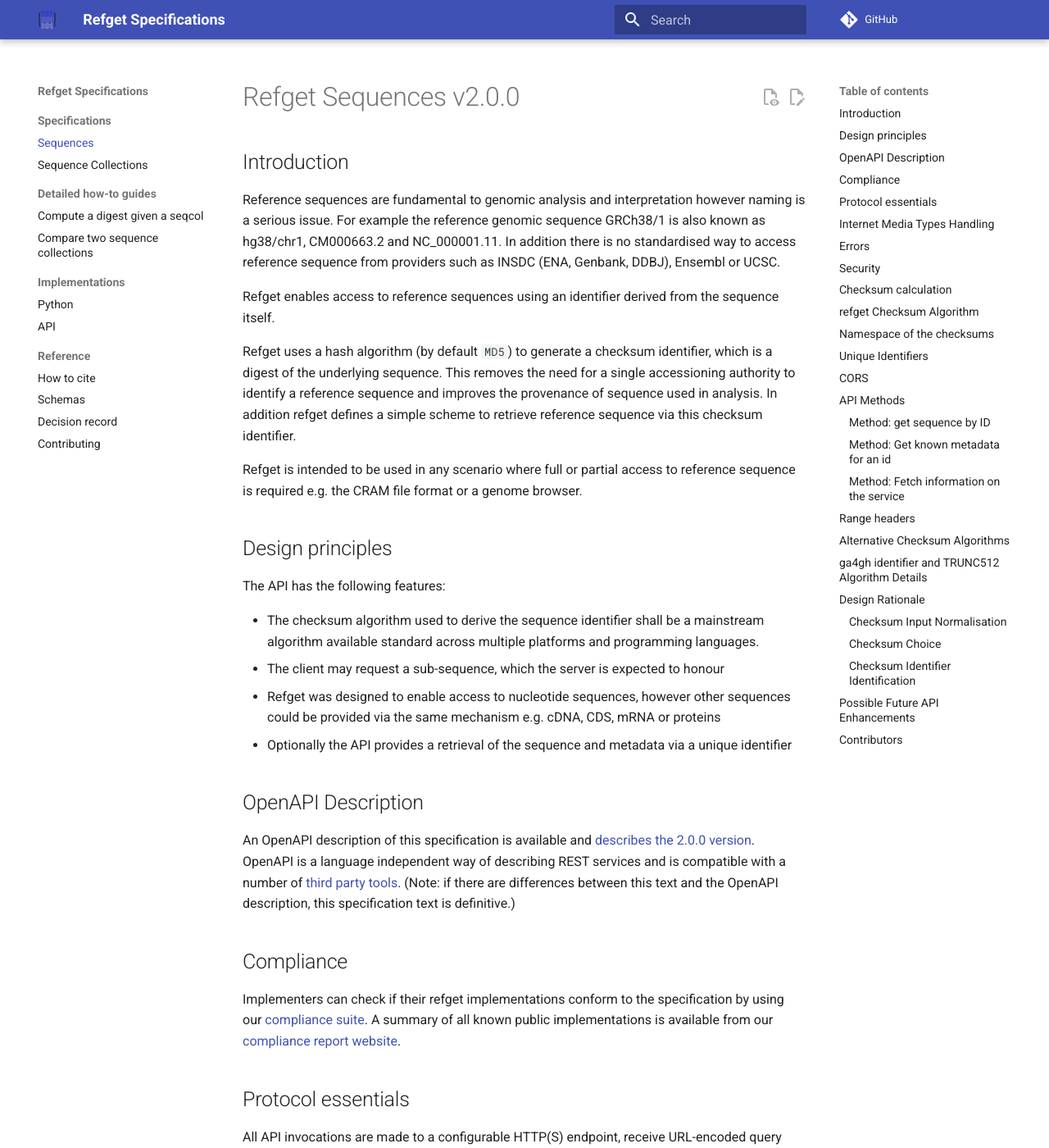
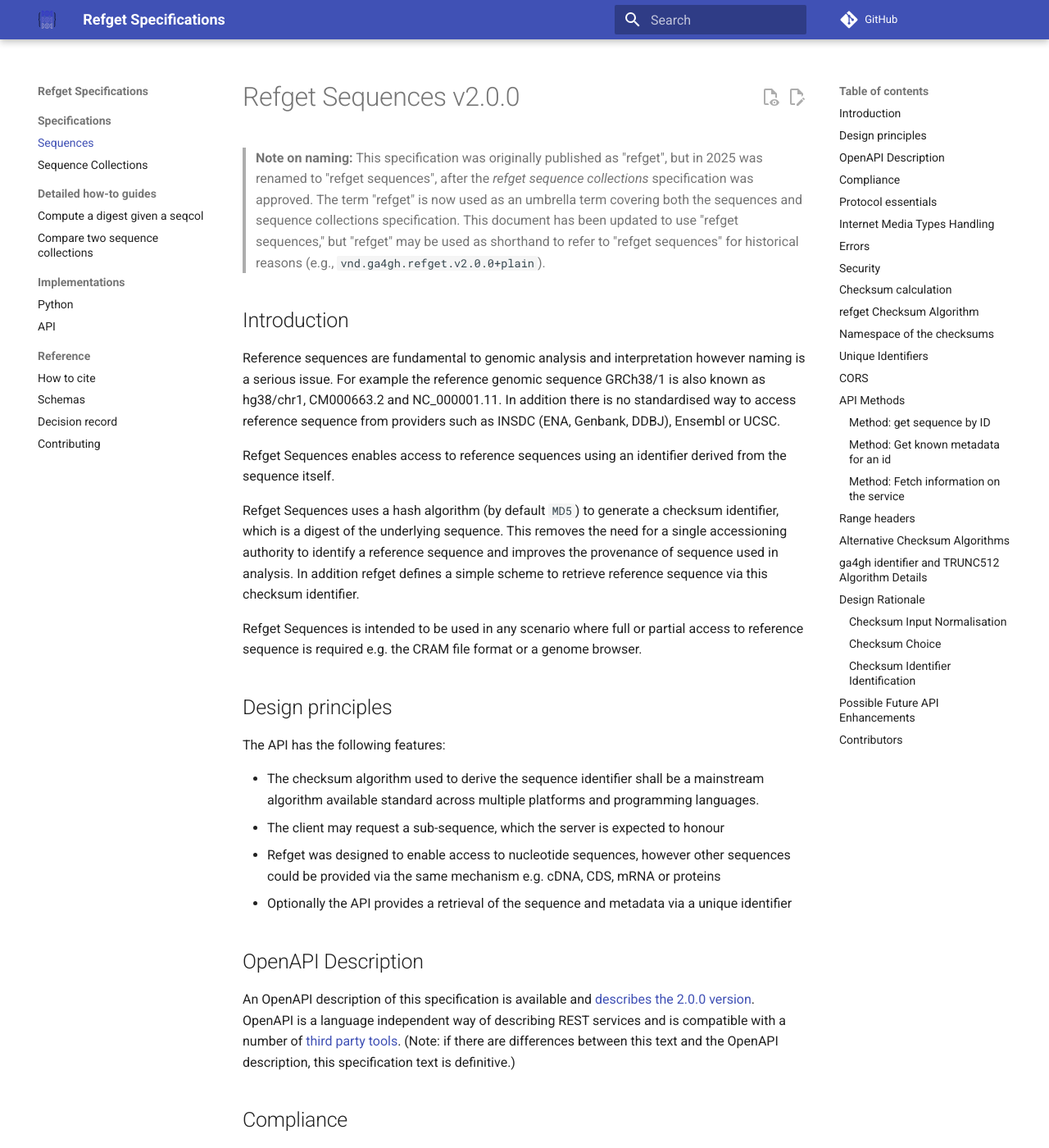
Before and after one commit to ga4gh/refget, an MkDocs documentation site: the page built from docs/sequences/README.md, in a window 1280 px wide and 1400 px high. Shown: the whole window at 82% size. Built offline with MkDocs 1.6.1 and Material for MkDocs 9.7.7, drawn with Linux system fonts in a browser that asks for light colours; comment, search, counter and statistics services are not loaded; some of the changed text lies outside the part shown.

Commit message:
Update naming to refget sequences. See #94

```diff
--- a/docs/sequences/README.md
+++ b/docs/sequences/README.md
@@ -1,20 +1,22 @@
 ---
 layout: default
-title: refget protocol
+title: refget sequences protocol
 suppress_footer: true
 ---
 
 # Refget Sequences v2.0.0
 
+> **Note on naming:** This specification was originally published as "refget", but in 2025 was renamed to "refget sequences", after the *refget sequence collections* specification was approved. The term "refget" is now used as an umbrella term covering both the sequences and sequence collections specification. This document has been updated to use "refget sequences," but "refget" may be used as shorthand to refer to "refget sequences" for historical reasons (e.g., `vnd.ga4gh.refget.v2.0.0+plain`).
+
 ## Introduction
 
 Reference sequences are fundamental to genomic analysis and interpretation however naming is a serious issue. For example the reference genomic sequence GRCh38/1 is also known as hg38/chr1, CM000663.2 and NC_000001.11. In addition there is no standardised way to access reference sequence from providers such as INSDC (ENA, Genbank, DDBJ), Ensembl or UCSC.
 
-Refget enables access to reference sequences using an identifier derived from the sequence itself.
+Refget Sequences enables access to reference sequences using an identifier derived from the sequence itself.
 
-Refget uses a hash algorithm (by default `MD5`) to generate a checksum identifier, which is a digest of the underlying sequence. This removes the need for a single accessioning authority to identify a reference sequence and improves the provenance of sequence used in analysis. In addition refget defines a simple scheme to retrieve reference sequence via this checksum identifier.
+Refget Sequences uses a hash algorithm (by default `MD5`) to generate a checksum identifier, which is a digest of the underlying sequence. This removes the need for a single accessioning authority to identify a reference sequence and improves the provenance of sequence used in analysis. In addition refget defines a simple scheme to retrieve reference sequence via this checksum identifier.
 
-Refget is intended to be used in any scenario where full or partial access to reference sequence is required e.g. the CRAM file format or a genome browser.
+Refget Sequences is intended to be used in any scenario where full or partial access to reference sequence is required e.g. the CRAM file format or a genome browser.
 
 ## Design principles
 
@@ -31,7 +33,7 @@ An OpenAPI description of this specification is available and [describes the 2.0
 
 ## Compliance
 
-Implementers can check if their refget implementations conform to the specification by using our [compliance suite](https://github.com/ga4gh/refget-compliance-suite). A summary of all known public implementations is available from our [compliance report website](https://andrewyatz.github.io/refget-compliance/).
+Implementers can check if their refget sequences implementations conform to the specification by using our [compliance suite](https://github.com/ga4gh/refget-compliance-suite). A summary of all known public implementations is available from our [compliance report website](https://andrewyatz.github.io/refget-compliance/).
 
 ## Protocol essentials
 
@@ -97,7 +99,7 @@ Authorization: Bearer [access_token]
 The policies and processes used to perform user authentication and authorization, and the means through which access tokens are issued, are beyond the scope of this API specification. GA4GH recommends the use of the OAuth 2.0 framework ([RFC 6749](https://tools.ietf.org/html/rfc6749)) for authentication and authorization.
 
 ## Checksum calculation
-The recommended checksum algorithms are `MD5` (a 32 character HEX string) and a SHA-512-based system called `ga4gh` (a base64 URL-safe string, see later for details). Servers MUST support sequence retrieval by one or more of these algorithms, and are encouraged to support all to maximize interoperability. An older algorithm called `TRUNC512` existed in version 1.0.0 of refget but is now deprecated in favour of the GA4GH sequence checksum string. It is possible to translate between the `ga4gh` and `TRUNC512` systems however `TRUNC512` usage SHOULD be discouraged.
+The recommended checksum algorithms are `MD5` (a 32 character HEX string) and a SHA-512-based system called `ga4gh` (a base64 URL-safe string, see later for details). Servers MUST support sequence retrieval by one or more of these algorithms, and are encouraged to support all to maximize interoperability. An older algorithm called `TRUNC512` existed in version 1.0.0 of refget sequences but is now deprecated in favour of the GA4GH sequence checksum string. It is possible to translate between the `ga4gh` and `TRUNC512` systems however `TRUNC512` usage SHOULD be discouraged.
 
 When calculating the checksum for a sequence, all non-base symbols (\n, spaces, etc) must be removed and then the rest uppercased. The allowed alphabet for checksum calculation is uppercase ASCII letters (`0x41`-`0x5A` or `A-Z`).
 
@@ -518,7 +520,7 @@ The algorithm performs a SHA-512 digest of a sequence and creates a `base64url`
 
 ### Checksum Identifier Identification
 
-When a checksum identifier is given to an implementation, it is the server's responsibility to compute what kind of identifier (`MD5`, `ga4gh` or `TRUNC512`) has been given. If provided, the namespace prefix should be used to figure it out. Otherwise `MD5` and `TRUNC512` can be deduced based on length; 32 and 48 characters long respectively. `ga4gh` identifiers can be detected by searching for the string `SQ.`. Should refget officially support alternative checksum based identifiers we will describe the mechanisms to resolve their identification in future versions.
+When a checksum identifier is given to an implementation, it is the server's responsibility to compute what kind of identifier (`MD5`, `ga4gh` or `TRUNC512`) has been given. If provided, the namespace prefix should be used to figure it out. Otherwise `MD5` and `TRUNC512` can be deduced based on length; 32 and 48 characters long respectively. `ga4gh` identifiers can be detected by searching for the string `SQ.`. Should refget sequences officially support alternative checksum based identifiers we will describe the mechanisms to resolve their identification in future versions.
 
 ## Possible Future API Enhancements
 
@@ -560,7 +562,7 @@ The specification makes no attempt to enforce a strict naming authority across i
 | `ensembl`  | Ensembl | Used for an identifier assigned by the Ensembl project | Active |
 | `md5`  | MD5 | Prefix used to describe digests which have gone through the MD5 algorithm | Active |
 | `refseq`   | RefSeq | Used for an identifier assigned by the RefSeq group | Active |
-| `trunc512` | Refget | The old checksum algorithm based on SHA-512 used in v1.0.0 of refget | Deprecated |
+| `trunc512` | Refget | The old checksum algorithm based on SHA-512 used in v1.0.0 of refget sequences | Deprecated |
 | `ga4gh`    | Refget | ga4gh identifier, which are prefixed by the term `SQ.`. This is the preferred naming | Active |
 | `md5`    | Refget | md5 checksum of the sequence. | Active |
 | `vmc`      | VMC | Used for when an identifier is a VMC compatible digest | Deprecated |
@@ -569,7 +571,7 @@ The specification makes no attempt to enforce a strict naming authority across i
 
 ### v2.0.0
 
-- Replace refget's v1 service-info implementation with GA4GH discovery's definition of service-info
+- Replace refget sequences v1 service-info implementation with GA4GH discovery's definition of service-info
 - Move code examples out into a Python notebook and a Perl script
 - Replace TRUNC512 with ga4gh identifier as the default SHA-512-based hash identifier (support still available for TRUNC512)
 - All checksums can be requested namespaced with their algorithm
```
